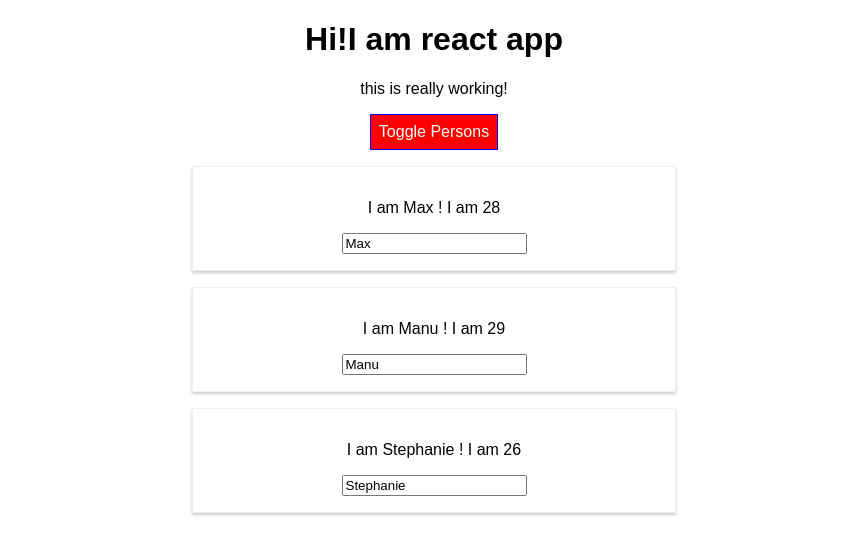
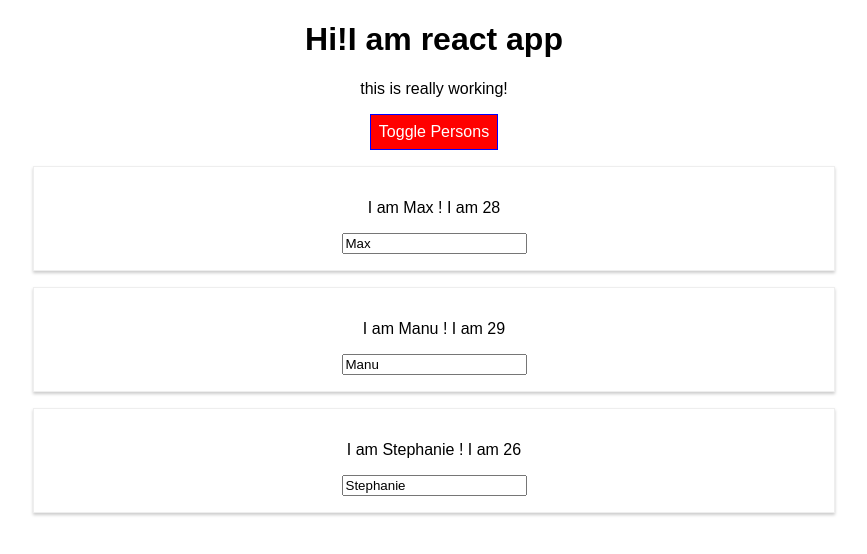
Before and after one commit to umanglpatel/react-examples, a React (Create React App) app: page / in a window 1280 px wide. Both pictures are taken after a click on the button "Toggle Persons". Shown: the top 554 px of the page, without its empty margins (206-1073 px from the left). Built offline with nearby package versions, Linux system fonts and the light colour scheme.

Commit message:
Section5 - styling-07-enabling-css-module. Revert using Radium to enable and use css module

```diff
--- a/src/App.js
+++ b/src/App.js
@@ -1,6 +1,5 @@
 import React, { Component } from 'react';
 import './App.css';
-import Radium, { StyleRoot } from 'radium';
 import Person from './Person/Person';
 
 class App extends Component {
@@ -63,21 +62,13 @@
       color: 'white',
       font: 'inherit',
       border: '1px solid blue',
-      padding: '8px',
-      ':hover': {
-        backgroundColor: 'lightgreen',
-        color: 'black'
-      }
+      padding: '8px'
     }
 
     let persons = null;
     if (this.state.showPersons) {
       persons = this.renderPerson();
       style.backgroundColor = 'red';
-      style[':hover'] = {
-        backgroundColor: 'salmon',
-        color: 'black'
-      }
     }
 
     const classes = [];
@@ -88,7 +79,6 @@
       classes.push('bold');
     }
     return (
-      <StyleRoot>
       <div className="App" >
         <h1> Hi!I am react app </h1>
         <p className={classes.join(' ')}> this is really working! </p>
@@ -96,11 +86,10 @@
         {/* {this.state.showPersons ? this.renderPerson() : null} */}
         {persons}
       </div>
-      </StyleRoot>
     );
   }
 
 }
 
 
-export default Radium(App);
+export default App;
--- a/src/Person/Person.js
+++ b/src/Person/Person.js
@@ -1,17 +1,10 @@
 import React from 'react';
 import './Person.css';
-import Radium from 'radium';
 
 const person = (props) => {
 
-    const style = {
-        '@media(min-width: 500px)': {
-            width: '450px'
-        }
-    }
-
     return (
-        <div className="Person" style={style}>
+        <div className="Person">
             <p onClick={props.click}>I am {props.name} ! I am {props.age}</p>
             <p>{props.children}</p>
             <input onChange={props.changed} type="text" value={props.name} />
@@ -19,4 +12,4 @@
     );
 }
 
-export default Radium(person);
+export default person;
```
Lines whose indentation alone changed are shown as unchanged.
